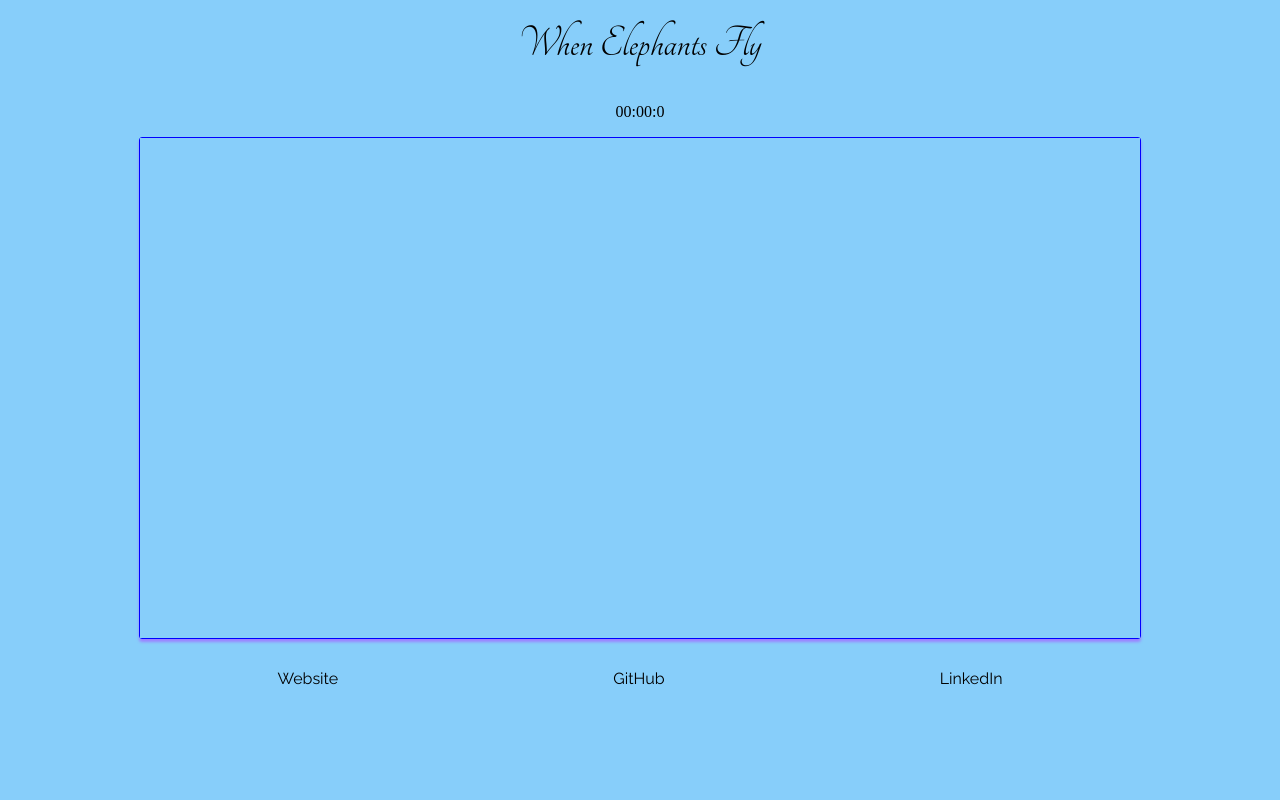
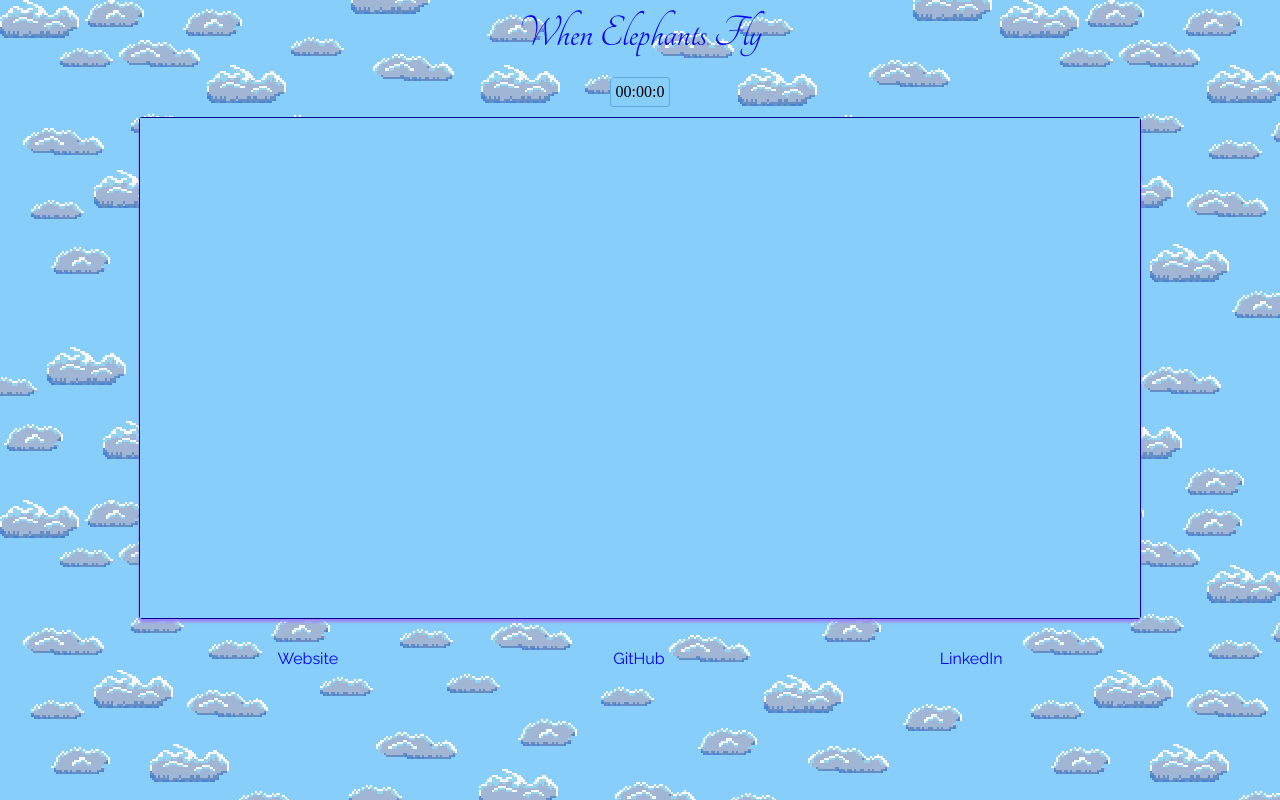
Before and after one commit to DanCNo/When-Elephants-Fly-Game, a website built with webpack: page index.html in a window 1280 px wide. Built offline with nearby package versions, Linux system fonts and the light colour scheme; files whose address does not match are found by name; what easytimer.js would draw is missing.

Commit message:
add far background image

```diff
--- a/assets/stylesheets/game.css
+++ b/assets/stylesheets/game.css
@@ -2,20 +2,23 @@
   display: flex;
   justify-content: center;
   margin: 10px;
-  padding: 10px;
+
 
 }
 
 .main-body-content {
   display: flex;
-  background: lightskyblue;
+  background-image: url("../images/background.png");
+  background-size: initial;
   flex-direction: column;
   align-items: center;
 }
 
 .game-main-title{
   font-family: 'Tangerine', cursive;
+  color: blue;
   font-size: 46px;
+  font-weight: 200;
 }
 
 .canvas-container{
@@ -23,7 +26,7 @@
   height: 500px;
   width: 1000px;
   margin: 0 auto;
-  border: 1px solid blue;
+  border: 1px solid darkblue;
   border-radius: 3px;
   box-shadow: rgb(157, 129, 255) 0px 3px 3px;
 
@@ -45,7 +48,8 @@
 }
 
 .score-timer {
-  border: 1px solid lightskyblue;
+  border: 1px solid rgb(93, 173, 223);
+  background: lightskyblue;
   border-radius: 3px;
   padding: 5px;
 
@@ -63,11 +67,12 @@
   margin: 20px;
   font-family: 'Raleway', sans-serif;
   font-size: 16px;
-  font-weight: 300;
 }
 
 .nav-link {
   padding: 10px;
+  color: blue;
+  font-weight: 300;
 }
 
 .nav-link:hover {
```
Also changed, not shown: assets/images/background.png (added).
